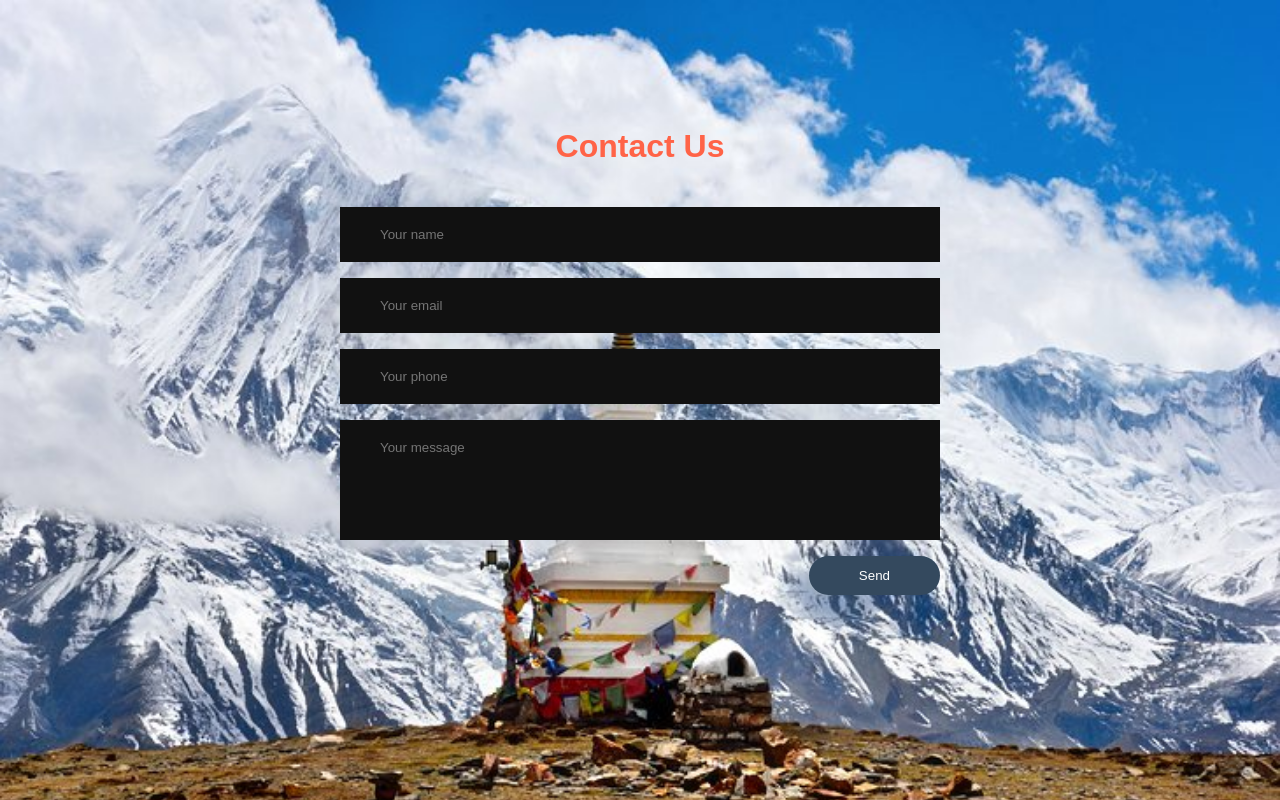
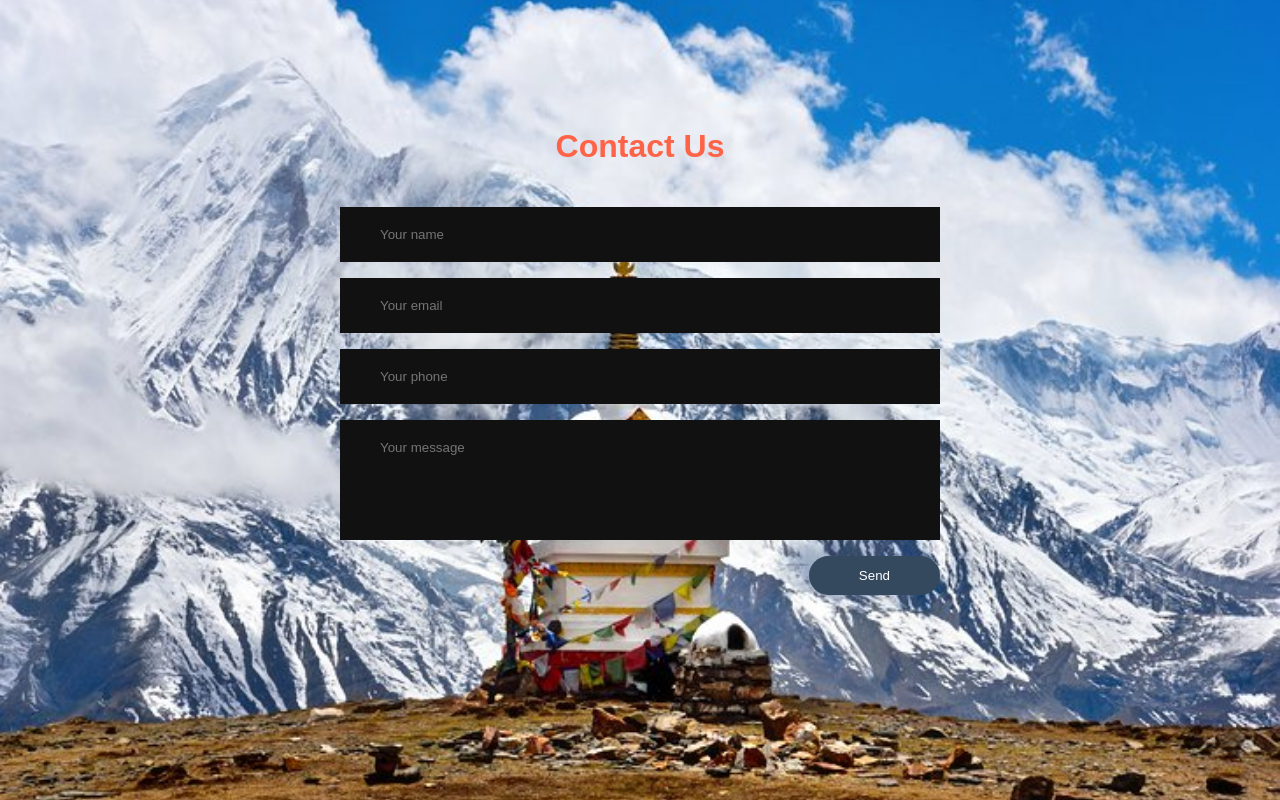
Before and after one commit to PraTha830/Nepal.com, a PHP site: page /contact.html in a window 1280 px wide. Run offline with PHP 8.4, Linux system fonts and the light colour scheme.

Commit message:
Update contact.css

```diff
--- a/CSS/contact.css
+++ b/CSS/contact.css
@@ -55,5 +55,8 @@ body{
   background-image: url(../NepalMountain.jpg);
   background-repeat: no-repeat;
   background-size: cover;
+  background-position: center;
+  background-attachment: fixed;
+
 
 }
```
